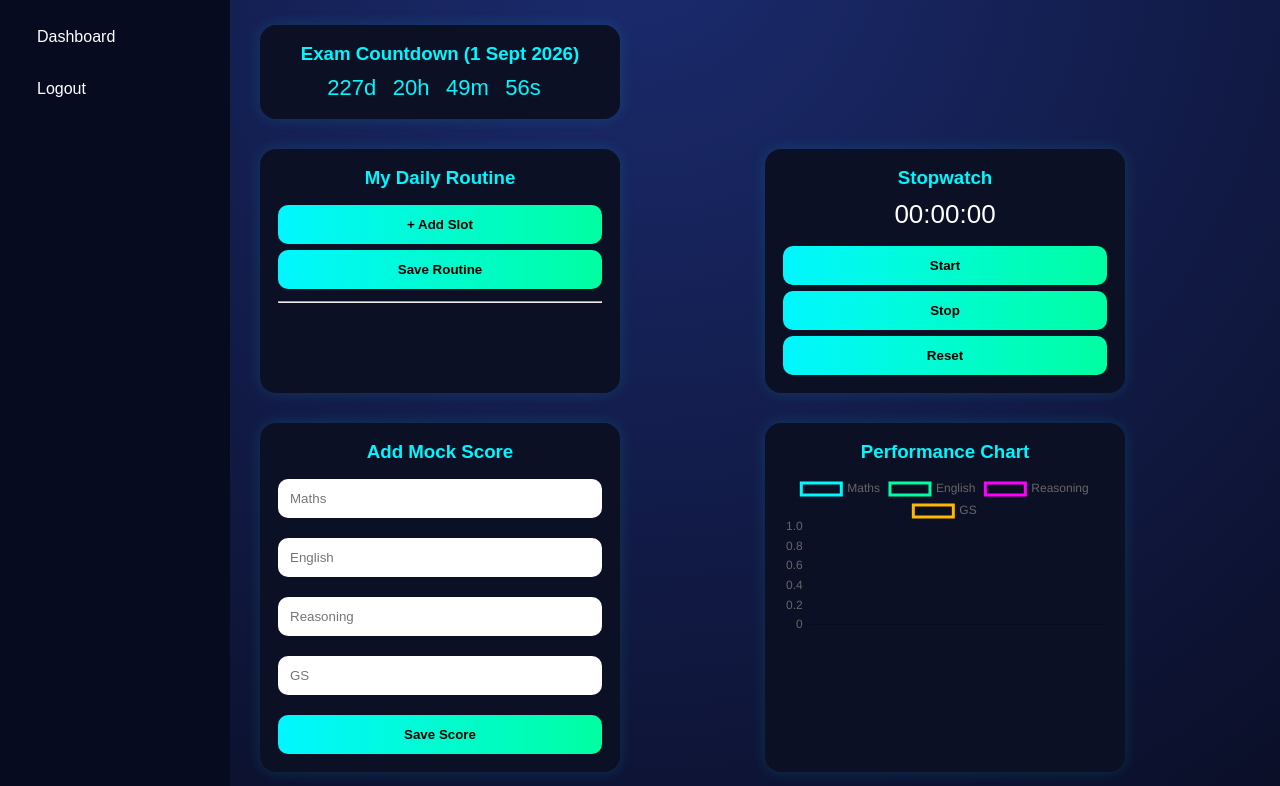
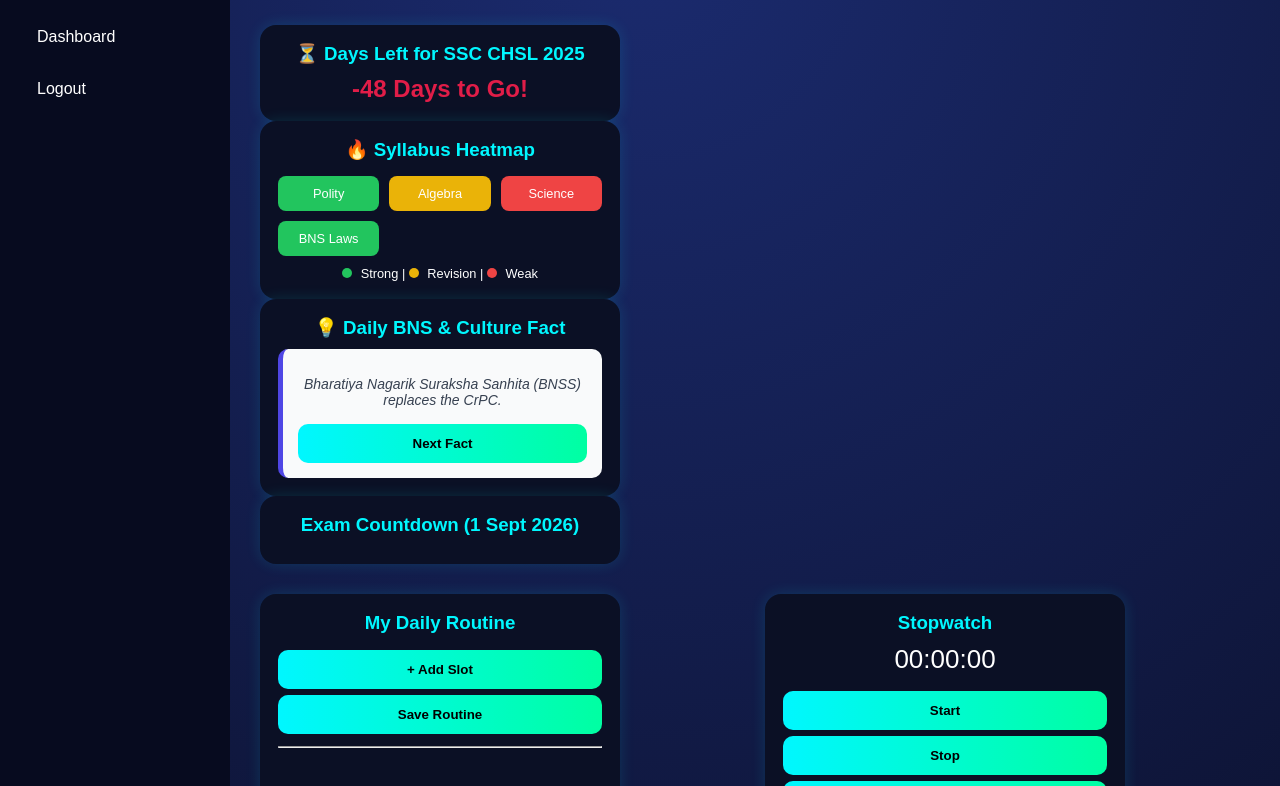
Before and after one commit to poltukunar-oss/SSC_Command_Center, a Flask app: page /dashboard in a window 1280 px wide. Shown: the part 67-853 px from the top of the page. Run offline with Flask 3, Linux system fonts and the light colour scheme; the visitor is signed in with stand-in values (Sample User, id 1); data that the repository does not hold is empty.

Commit message:
Dashboard update + widgets + styling

```diff
--- a/static/css/style.css
+++ b/static/css/style.css
@@ -139,3 +139,19 @@ display:flex;
 justify-content:space-around;
 }
 }
+/* Countdown Styling */
+#countdown { font-size: 1.5rem; font-weight: bold; color: #e11d48; text-align: center; }
+
+/* Heatmap Grid */
+.heatmap-grid { display: grid; grid-template-columns: repeat(auto-fill, minmax(80px, 1fr)); gap: 10px; margin-top: 15px; }
+.topic { padding: 10px; border-radius: 8px; text-align: center; color: white; font-size: 0.8rem; cursor: help; }
+.high { background: #22c55e; } /* Strong - Green */
+.medium { background: #eab308; } /* Revision - Yellow */
+.low { background: #ef4444; } /* Weak - Red */
+
+.legend { margin-top: 10px; font-size: 0.8rem; }
+.dot { height: 10px; width: 10px; border-radius: 50%; display: inline-block; margin-right: 5px; }
+
+/* Flashcard */
+#flashcard-content { background: #f9fafb; padding: 15px; border-radius: 10px; text-align: center; border-left: 5px solid #4f46e5; }
+#fact-text { font-style: italic; margin-bottom: 10px; color: #374151; }
--- a/static/js/app.js
+++ b/static/js/app.js
@@ -22,3 +22,28 @@ Yahin pe baad me add honge:
 - pdf export
 - ai analysis
 */
+// 1. Countdown Logic (Set your exam date here)
+const examDate = new Date("November 29, 2025 09:00:00").getTime();
+setInterval(() => {
+    const now = new Date().getTime();
+    const diff = examDate - now;
+    const days = Math.floor(diff / (1000 * 60 * 60 * 24));
+    document.getElementById("countdown").innerHTML = days + " Days to Go!";
+}, 1000);
+
+// 2. Daily Flashcards (Based on CGL 2025 Analysis)
+const facts = [
+    "BNS Section 103 replaces IPC Section 302 for Murder.",
+    "Goncha Festival is celebrated in Bastar, Chhattisgarh.",
+    "Svaravalis are the basic exercises in Carnatic Music.",
+    "Article 44 of the Constitution relates to Uniform Civil Code.",
+    "Bharatiya Nagarik Suraksha Sanhita (BNSS) replaces the CrPC."
+];
+
+function getNewFact() {
+    const randomFact = facts[Math.floor(Math.random() * facts.length)];
+    document.getElementById("fact-text").innerText = randomFact;
+}
+
+// Initial call to show a fact
+getNewFact();
--- a/templates/index.html
+++ b/templates/index.html
@@ -37,6 +37,37 @@ button{padding:10px 14px;border:none;border-radius:8px;background:linear-gradien
 <h1>SSC Command Center 2026</h1>
 <div class="quote">“Korbo, Lorbo, Jeetbo Re!”</div>
 </div>
+<!-- EXAM WIDGETS START -->
+
+<div class="card countdown-card">
+    <h3>⏳ Days Left for SSC CHSL 2025</h3>
+    <div id="countdown">Loading...</div>
+</div>
+
+<div class="card heatmap-section">
+    <h3>🔥 Syllabus Heatmap</h3>
+    <div class="heatmap-grid">
+        <div class="topic high" title="Polity: Articles">Polity</div>
+        <div class="topic medium" title="Maths: Algebra">Algebra</div>
+        <div class="topic low" title="Science: Biology">Science</div>
+        <div class="topic high" title="BNS: New Laws">BNS Laws</div>
+    </div>
+    <div class="legend">
+        <span class="dot high"></span> Strong |
+        <span class="dot medium"></span> Revision |
+        <span class="dot low"></span> Weak
+    </div>
+</div>
+
+<div class="card flashcard-section">
+    <h3>💡 Daily BNS & Culture Fact</h3>
+    <div id="flashcard-content">
+        <p id="fact-text">Click to see today's fact!</p>
+        <button onclick="getNewFact()">Next Fact</button>
+    </div>
+</div>
+
+<!-- EXAM WIDGETS END -->
 
 <!-- COUNTDOWN -->
 <div class="card">
```
